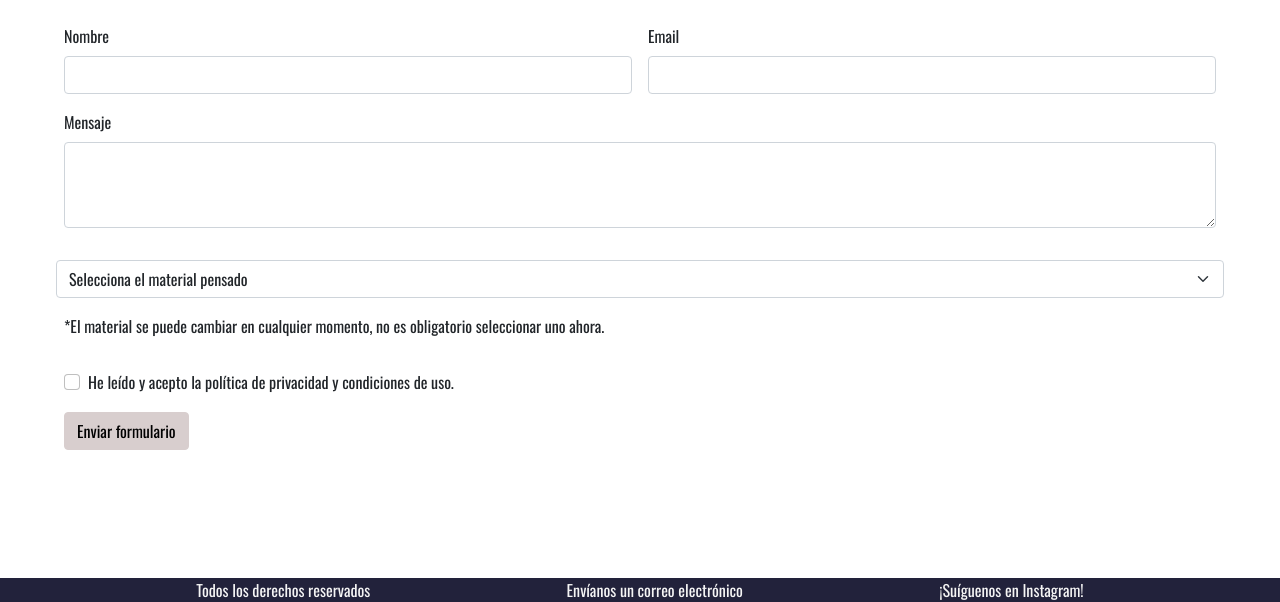
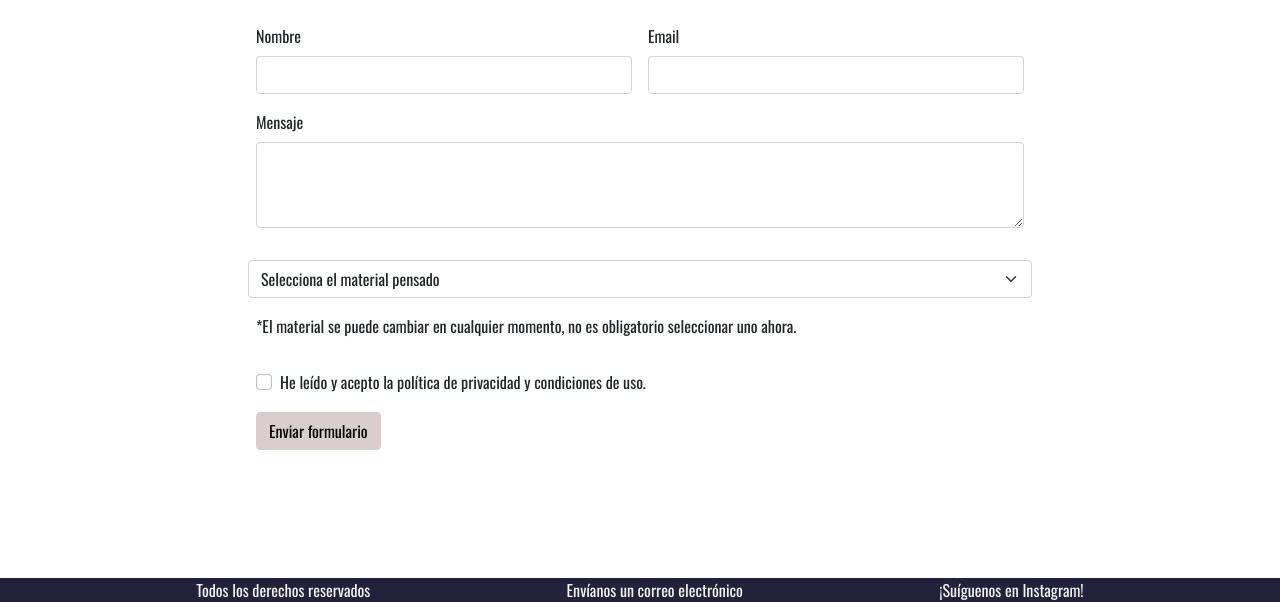
Before and after one commit to MarcoGiacchetta/mgj3d, a plain HTML site: page contacto.html in a window 1280 px wide. Shown: the part 469-1071 px from the top of the page. Drawn offline with nearby package versions, Linux system fonts and the light colour scheme.

Commit message:
ultimos cambios antes de sas

```diff
--- a/estilos.css
+++ b/estilos.css
@@ -243,7 +243,7 @@ font-weight: 600;
   flex-direction: column;
   justify-content: center;
   align-items: center;
-  margin: 2% 5% 10% 5%;
+  margin: 2% 20% 10% 20%;
 }
 
 .formulario div form div a {
@@ -283,7 +283,7 @@ font-weight: 600;
 }
 /* Media querie smartphone vertical */
 
-@media (max-width: 479px) {
+@media (max-width: 768px) {
   /*Top Images*/
   .topImageIndex {
     display: flex;
```
